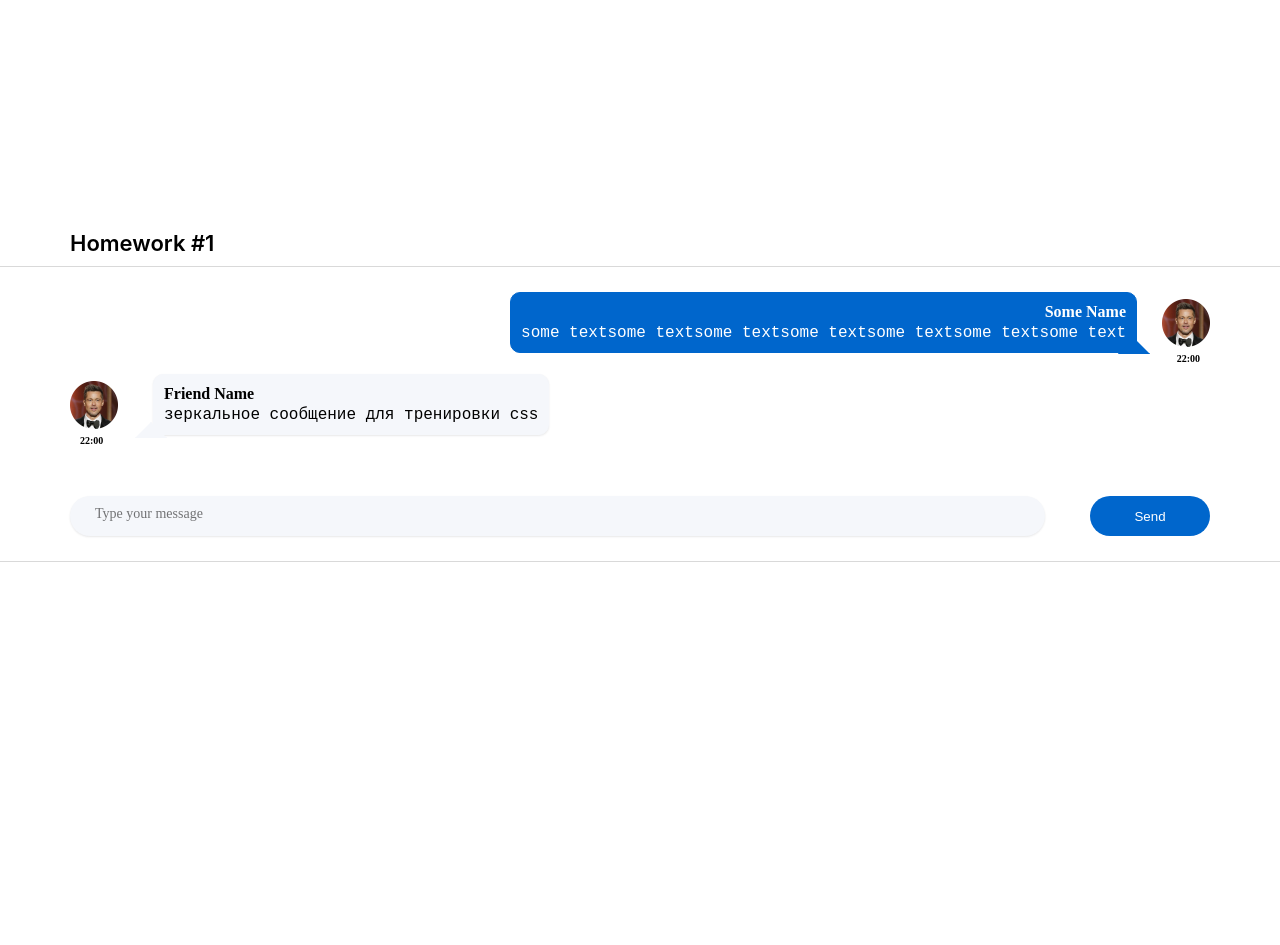
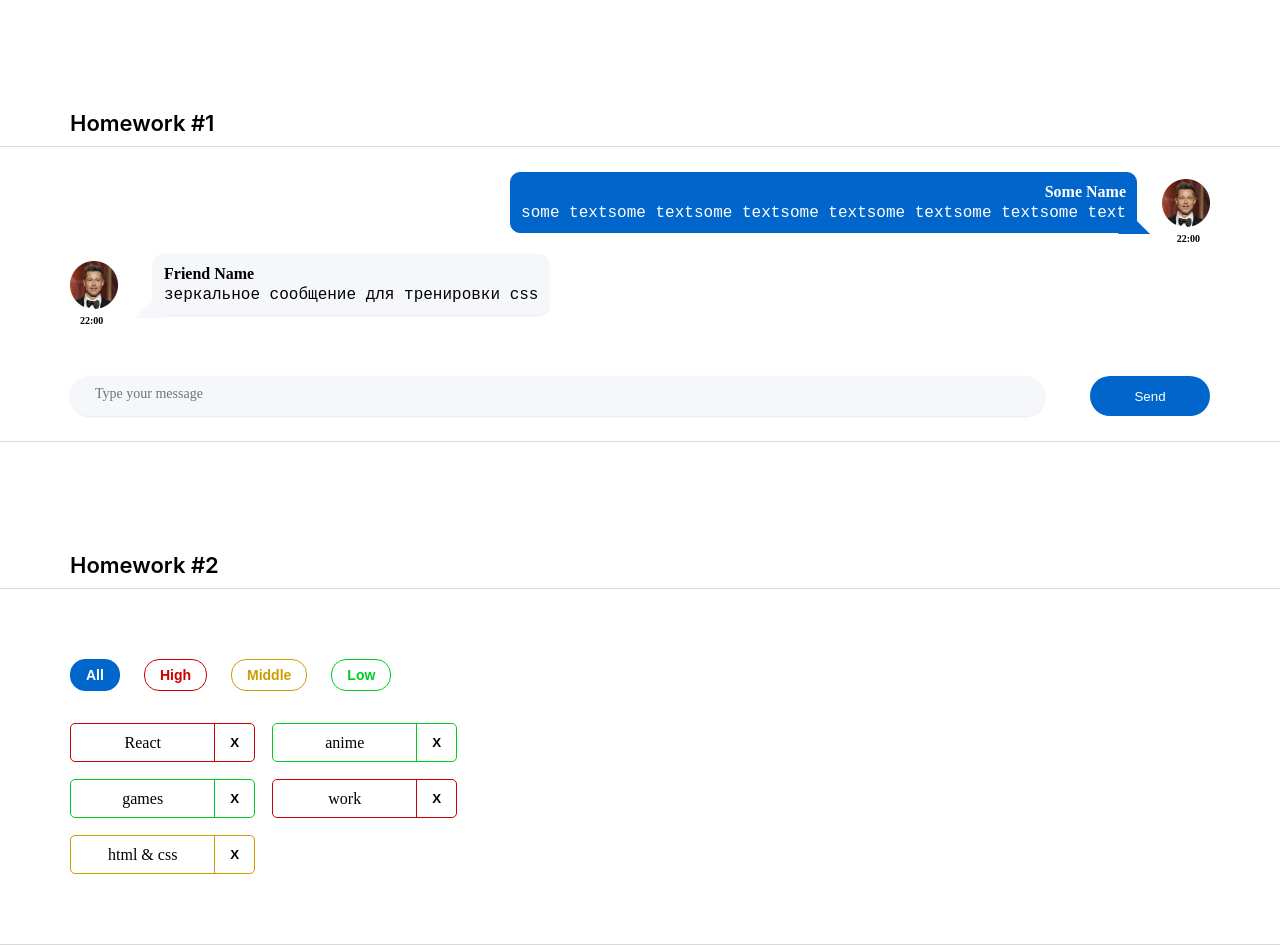
Before and after one commit to VitaMirosh/hws2-master, a React (Create React App) app: page / in a window 1280 px wide. Before the commit the page ends 800 px from the top, so only its background shows below. Built offline with nearby package versions, Linux system fonts and the light colour scheme.

Commit message:
fix affairs

```diff
--- a/src/s1-main/App.module.css
+++ b/src/s1-main/App.module.css
@@ -11,7 +11,7 @@
 
 
 .hwTitle {
-    margin: 230px 0 10px 70px;
+    margin: 110px 0 10px 70px;
     font-weight: 600;
     font-size: 22px;
 }
--- a/src/s1-main/App.tsx
+++ b/src/s1-main/App.tsx
@@ -1,13 +1,14 @@
 import React from 'react'
 import s from './App.module.css'
 import HW1 from '../s2-homeworks/hw01/HW1'
+import HW2 from '../s2-homeworks/hw02/HW2';
 
 function App() {
     return (
         <div className={s.App}>
             <HW1/>
             {/*раскомментировать по ходу выполнения*/}
-            {/*<HW2/>*/}
+            <HW2/>
             {/*<HW3/>*/}
             {/*<HW4/>*/}
 
--- a/src/s2-homeworks/hw01/HW1.tsx
+++ b/src/s2-homeworks/hw01/HW1.tsx
@@ -6,7 +6,7 @@ import FriendMessage from './friend-message/FriendMessage'
 import avatar from './avatar.png'
 
 /*
-* 1 - описать тип MessageType
+* 1 - V - описать тип MessageType
 * 2 - описать тип MessagePropsType в файле Message.tsx
 * 3 - в файле Message.tsx отобразить приходящие данные
 * 4 - выполнить пункты 2, 3 в файле FriendMessage.tsx
@@ -14,7 +14,11 @@ import avatar from './avatar.png'
 * */
 
 // нужно создать правильный тип вместо any
-export type MessageType = any
+export type MessageType = {
+    id:number
+    user:{avatar:string,name:string}
+    message:{text:string,time:string}
+}
 
 // структуру объекта не менять
 export const message0: MessageType = {
@@ -42,7 +46,7 @@ export const friendMessage0: MessageType = {
 
 const HW1 = () => {
     return (
-        <div id={'hw1'}>
+        <div id={'hw1'} className={s2.conteiner}>
             <div className={s2.hwTitle}>Homework #1</div>
             <div className={s2.hw}>
                 {/*проверка отображения (не менять)*/}
--- a/src/s2-homeworks/hw02/affairs/Affairs.module.css
+++ b/src/s2-homeworks/hw02/affairs/Affairs.module.css
@@ -1,3 +1,8 @@
+.all {
+    margin-left: 70px;
+
+}
+
 .buttonContainer {
     display: flex;
     gap: 24px;
@@ -22,7 +27,7 @@
 
 .button {
     padding: 5px 15px;
-
+    margin-top: 70px;
     background: transparent;
     color: var(--color);
 
@@ -35,6 +40,10 @@
     font-size: 14px;
     line-height: 20px;
     cursor: pointer;
+}
+
+.button:first-child {
+    margin-left: 0;
 }
 
 .button:active {
@@ -50,6 +59,8 @@
 .affairs {
     display: flex;
     gap: 17px;
+    margin-top: 20px;
     flex-wrap: wrap;
     max-width: 450px;
+    padding-bottom: 70px;
 }
--- a/src/s2-homeworks/hw02/affairs/Affairs.tsx
+++ b/src/s2-homeworks/hw02/affairs/Affairs.tsx
@@ -4,24 +4,24 @@ import {AffairType, FilterType} from '../HW2'
 import s from './Affairs.module.css'
 
 type AffairsPropsType = {
-    data: any // need to fix any
-    setFilter: any
-    deleteAffairCallback: any
+    data: AffairType[] // need to fix any
+    setFilter: (value:FilterType)=>void
+    deleteAffairCallback: (id:number)=>void
     filter: FilterType
 }
 
 function Affairs(props: AffairsPropsType) {
     const setAll = () => {
-        // need to fix
+        props.setFilter("all")
     }
     const setHigh = () => {
-        // need to fix
+        props.setFilter("high")
     }
     const setMiddle = () => {
-        // need to fix
+        props.setFilter("middle")
     }
     const setLow = () => {
-        // need to fix
+        props.setFilter("low")
     }
 
     const cnAll = s.button + ' ' + s.all + (props.filter === 'all' ? ' ' + s.active : '')
@@ -38,7 +38,7 @@ function Affairs(props: AffairsPropsType) {
     ))
 
     return (
-        <div>
+        <div className={s.all}>
             <div className={s.buttonContainer}>
                 <button
                     id={'hw2-button-all'}
```
